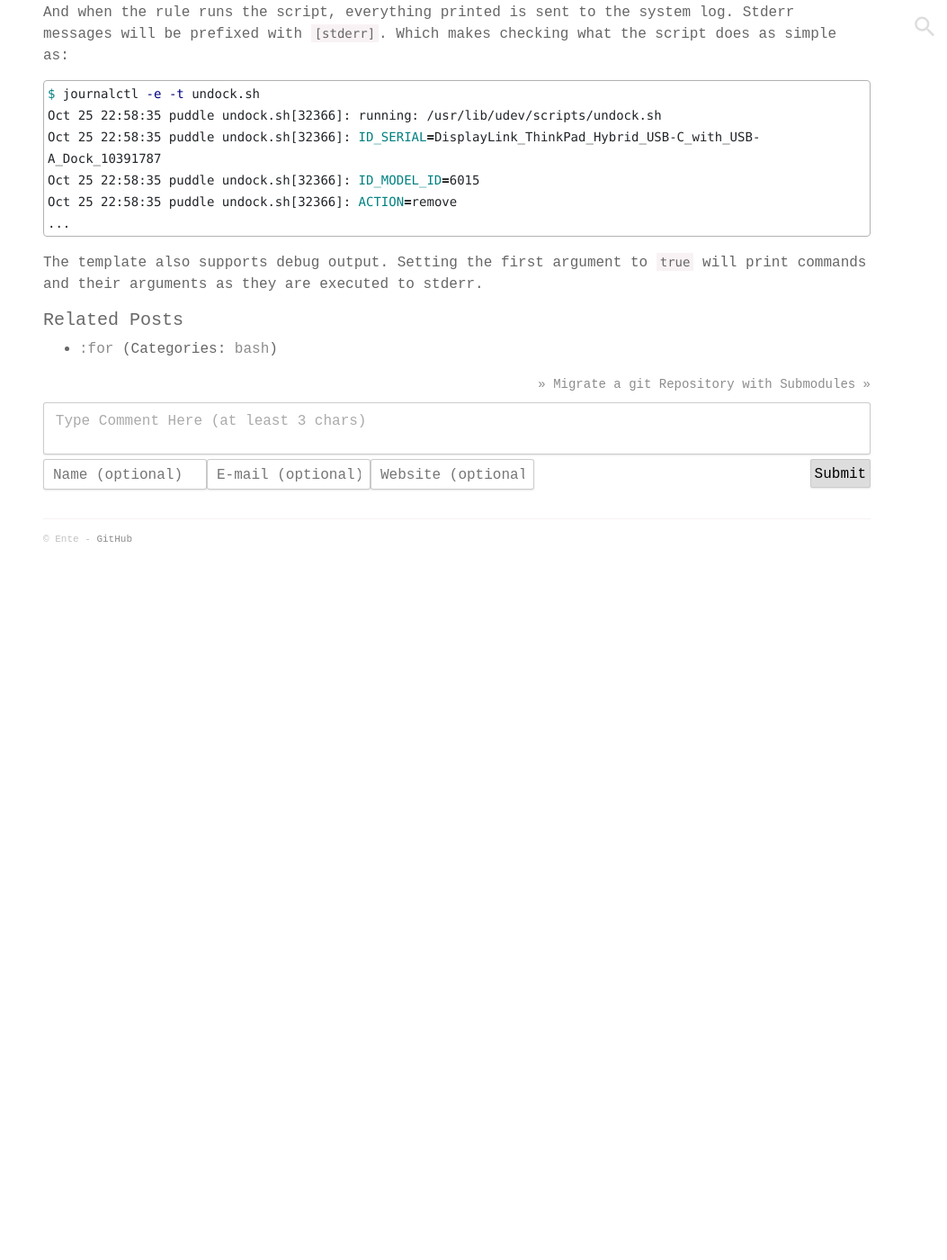
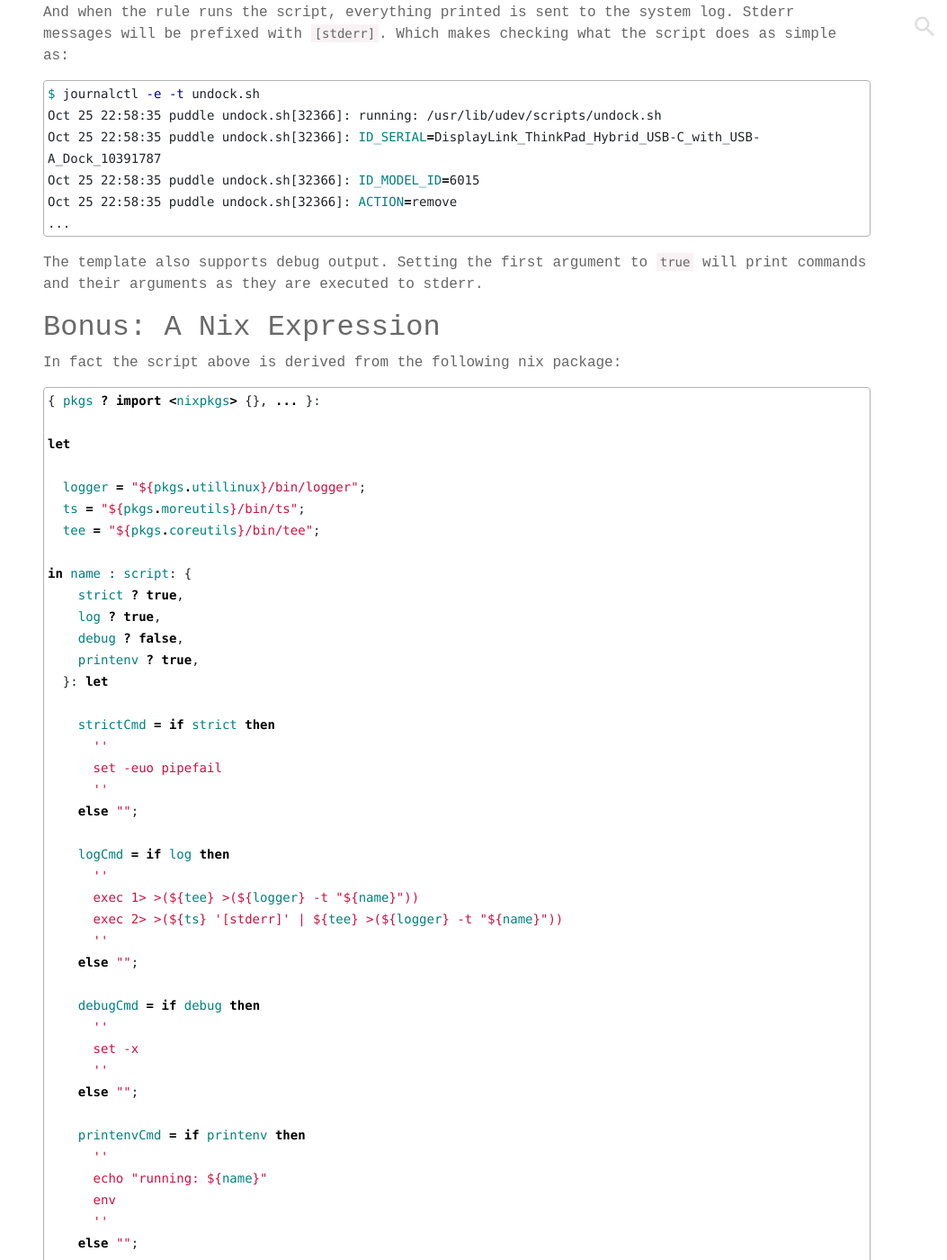
Before and after one commit to Enteee/duckpond.ch, a Jekyll site: the page built from _posts/2019-10-25-udev-rule-script-template.md, in a window 1280 px wide and 1400 px high, scrolled down 735 px. Shown: the whole window at 90% size, without its empty margins (227-1280 px from the left). Built offline with Jekyll 4.4.1, drawn with Linux system fonts in a browser that asks for light colours; comment, search, counter and statistics services are not loaded; before the commit the page ends 1365 px from its top, so only the background shows below that; some of the changed text lies outside the part shown.

Commit message:
Nix expression

````diff
--- a/_posts/2019-10-25-udev-rule-script-template.md
+++ b/_posts/2019-10-25-udev-rule-script-template.md
@@ -13,8 +13,8 @@ particularly useful:
 set -euo pipefail
 
 CMD="`basename "${0:-udevscript}"`"
-exec 1> >(logger -t "${CMD}")
-exec 2> >(ts '[stderr]' | logger -t "${CMD}")
+exec 1> >(tee >(logger -t "${CMD}"))
+exec 2> >(ts '[stderr]' | tee >(logger -t "${CMD}"))
 
 DEBUG="${1:-false}"
 if [ "${DEBUG}" = true ]; then set -x; fi
@@ -50,3 +50,60 @@ Oct 25 22:58:35 puddle undock.sh[32366]: ACTION=remove
 
 The template also supports debug output. Setting the first argument to `true`
 will print commands and their arguments as they are executed to stderr.
+
+# Bonus: A Nix Expression
+
+In fact the script above is derived from the following nix package:
+
+```nix
+{ pkgs ? import <nixpkgs> {}, ... }:
+
+let
+
+  logger = "${pkgs.utillinux}/bin/logger";
+  ts = "${pkgs.moreutils}/bin/ts";
+  tee = "${pkgs.coreutils}/bin/tee";
+
+in name : script: {
+    strict ? true,
+    log ? true,
+    debug ? false,
+    printenv ? true,
+  }: let
+
+    strictCmd = if strict then
+      ''
+      set -euo pipefail
+      ''
+    else "";
+
+    logCmd = if log then
+      ''
+      exec 1> >(${tee} >(${logger} -t "${name}"))
+      exec 2> >(${ts} '[stderr]' | ${tee} >(${logger} -t "${name}"))
+      ''
+    else "";
+
+    debugCmd = if debug then
+      ''
+      set -x
+      ''
+    else "";
+
+    printenvCmd = if printenv then
+      ''
+      echo "running: ${name}"
+      env
+      ''
+    else "";
+
+  in pkgs.writeShellScript name
+    ''
+      ${strictCmd}
+      ${logCmd}
+      ${debugCmd}
+      ${printenvCmd}
+
+      ${script}
+    ''
+```
````
